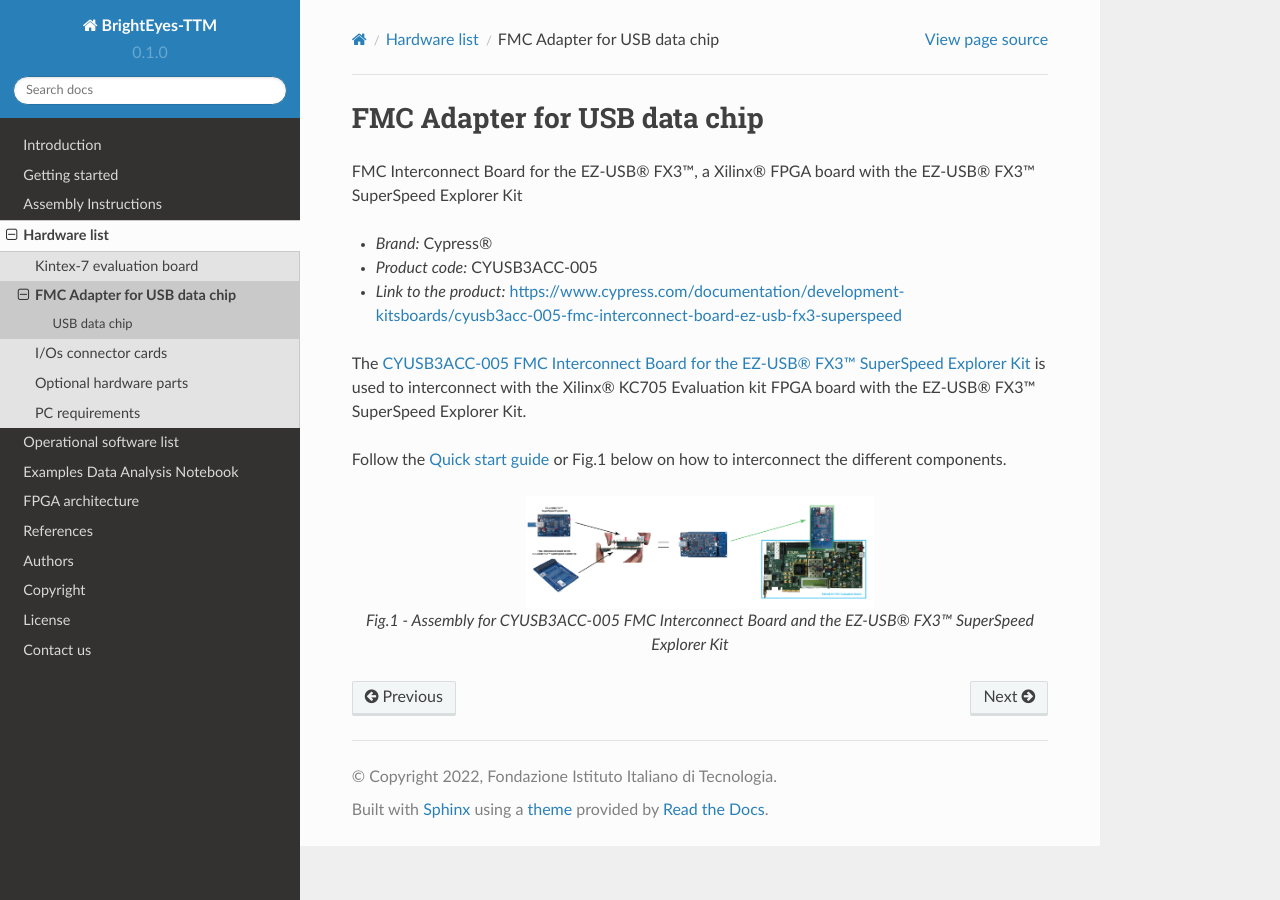
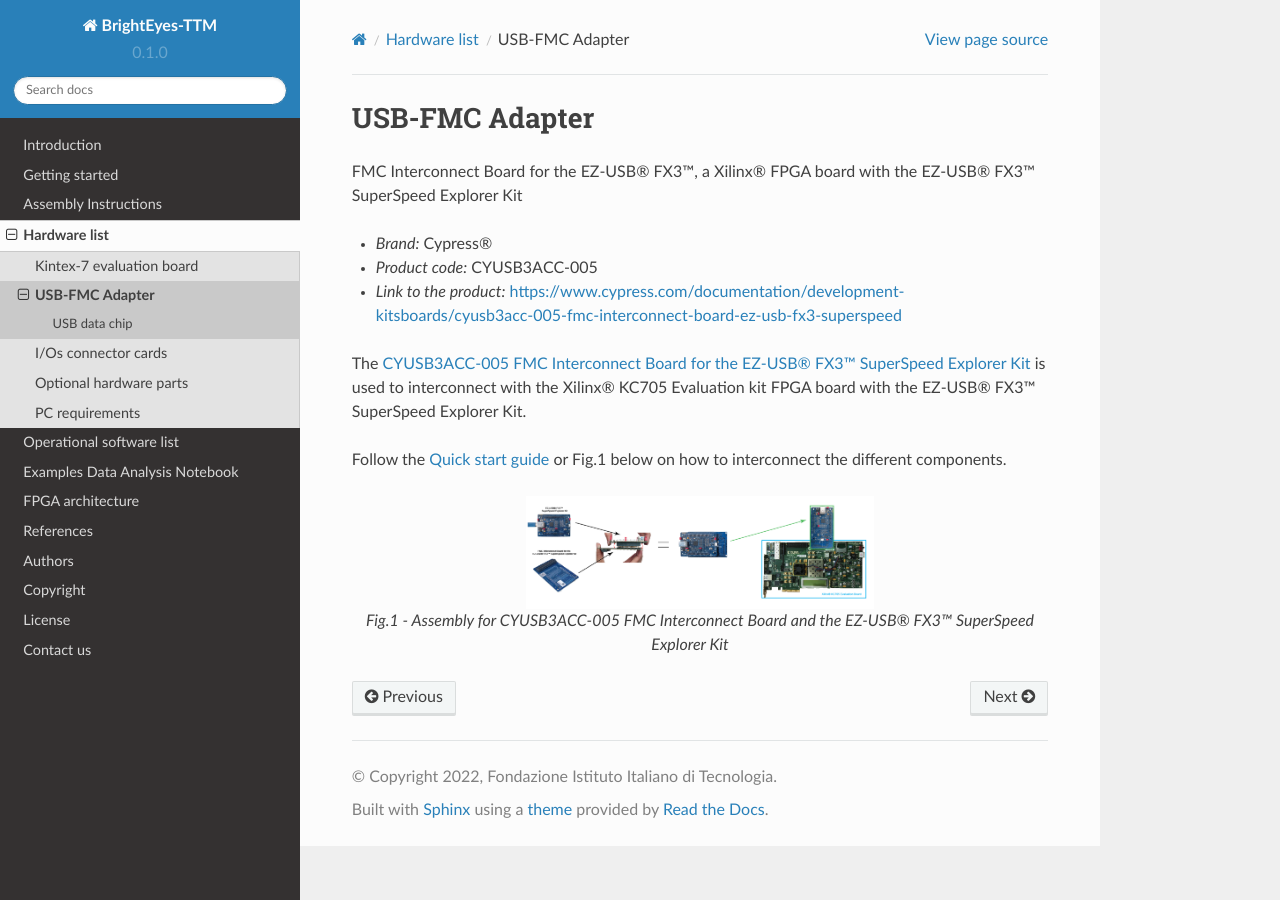
Before and after one commit to mattia-donato/BrightEyes-TTM-docs, a Sphinx documentation site: the page built from docs/source/FMCAdapter.md, in a window 1280 px wide. Built offline with Sphinx 7.4.7 and the Read the Docs theme 2.0.0, drawn with Linux system fonts in a browser that asks for light colours.

Commit message:
Update FMCAdapter.md

```diff
--- a/docs/source/FMCAdapter.md
+++ b/docs/source/FMCAdapter.md
@@ -1,4 +1,4 @@
-# FMC Adapter for USB data chip
+# USB-FMC Adapter
 
 FMC Interconnect Board for the EZ-USB® FX3™, a Xilinx® FPGA board with the EZ-USB® FX3™ SuperSpeed Explorer Kit
 
```
